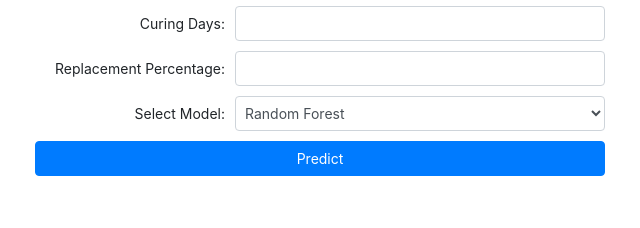
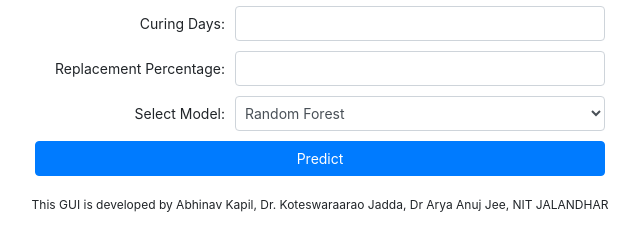
Before and after one commit to BELNICHEL/FA_CS_PRED, a Flask app: page / in a window 1280 px wide. Shown: the part 572-800 px from the top of the page, without its empty margins (320-960 px from the left). Run offline with Flask 3, Linux system fonts and the light colour scheme; parts of the project's set-up code (start-up, migrations or seed data) failed here and were passed over; some libraries are stand-ins or nearby versions.

Commit message:
Update index.html

```diff
--- a/templates/index.html
+++ b/templates/index.html
@@ -32,6 +32,11 @@
         .container {
             max-width: 600px; /* Restrict maximum width to fit the form on a single page */
         }
+        .footer {
+            text-align: center;
+            margin-top: 20px;
+            font-size: 12px;
+        }
     </style>
 </head>
 <body>
@@ -61,6 +66,11 @@
         </div>
         {% endif %}
     </div>
+
+    <div class="footer">
+        This GUI is developed by Abhinav Kapil, Dr. Koteswaraarao Jadda, Dr Arya Anuj Jee, NIT JALANDHAR
+    </div>
+
     <script src="https://code.jquery.com/jquery-3.5.1.slim.min.js"></script>
     <script src="https://cdn.jsdelivr.net/npm/@popperjs/core@2.9.2/dist/umd/popper.min.js"></script>
     <script src="https://maxcdn.bootstrapcdn.com/bootstrap/4.5.2/js/bootstrap.min.js"></script>
```
